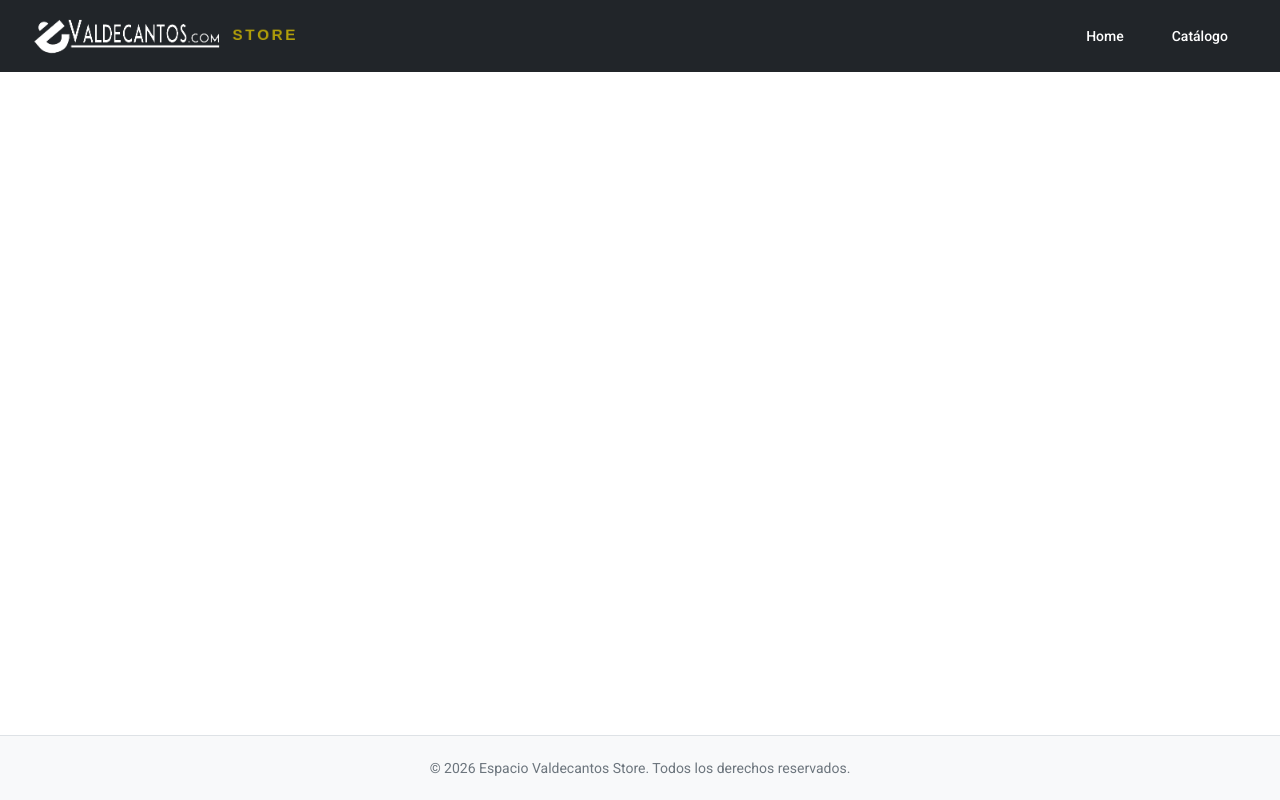
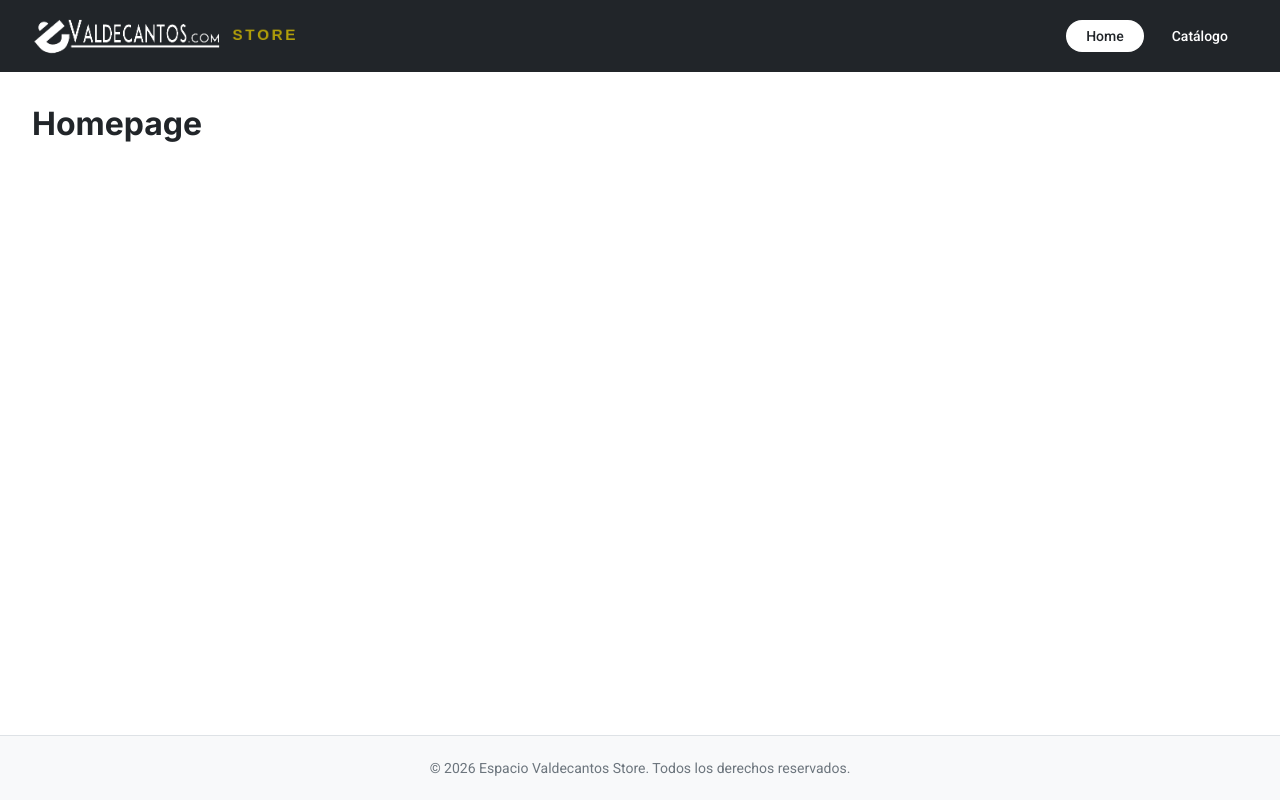
Before and after one commit to nasnavarro/mod3-feature-1, a React (Vite) app: page / in a window 1280 px wide. Built offline with nearby package versions, Linux system fonts and the light colour scheme.

Commit message:
Configuración del routing centralizándolo en router/index.jsx

```diff
--- a/src/App.jsx
+++ /dev/null
@@ -1,12 +0,0 @@
-import Layout from './components/Layout/Layout.jsx'
-
-function App() {
-
-  return (
-    <>
-      <Layout />
-    </>
-  )
-}
-
-export default App
--- a/src/components/Header/Header.jsx
+++ b/src/components/Header/Header.jsx
@@ -1,12 +1,12 @@
 import styles from './Header.module.css'
-// import { NavLink } from 'react-router-dom'
+import { NavLink } from 'react-router-dom'
 
 function Header() {
   return (
     <header className={styles.header}>
       <img src="/logo.png" alt="Espacio Valdecantos Store" className={styles.logo} />
       <nav className={styles.nav}>
-        {/* TODO: sustituir por NavLink en el paso 5 (routing)
+        {/* end: solo se activa con coincidencia exacta, no por prefijo */}
         <NavLink
           to="/"
           end
@@ -14,15 +14,13 @@ function Header() {
         >
           Home
         </NavLink>
+        {/* sin end: se activa si la URL empieza por /products (incluye /products/:id) */}
         <NavLink
           to="/products"
           className={({ isActive }) => `${styles.navLink} ${isActive ? styles.active : ''}`}
         >
           Catálogo
         </NavLink>
-        */}
-        <span className={styles.navLink}>Home</span>
-        <span className={styles.navLink}>Catálogo</span>
       </nav>
     </header>
   )
--- a/src/main.jsx
+++ b/src/main.jsx
@@ -1,10 +1,12 @@
 import { StrictMode } from 'react'
 import { createRoot } from 'react-dom/client'
+import { RouterProvider } from 'react-router-dom'
 import './styles/index.css'
-import App from './App.jsx'
+import { router } from './router/index.jsx'
+
 
 createRoot(document.getElementById('root')).render(
   <StrictMode>
-    <App />
+    <RouterProvider router={router} />
   </StrictMode>,
 )
--- /dev/null
+++ b/src/pages/HomePage/HomePage.jsx
@@ -0,0 +1,11 @@
+import styles from './HomePage.module.css';
+
+function HomePage() {
+    return (
+        <div className={styles.homePage}>
+            <h1>Homepage</h1>
+        </div>
+    );
+}
+
+export default HomePage;
--- /dev/null
+++ b/src/pages/HomePage/HomePage.module.css
@@ -0,0 +1,4 @@
+/* Estilos específicos para la página de inicio*/
+.homePage {
+  padding: 2rem;
+}
--- /dev/null
+++ b/src/pages/NotFoundPage/NotFoundPage.jsx
@@ -0,0 +1,11 @@
+import styles from './NotFoundPage.module.css'
+
+function NotFoundPage() {
+  return (
+    <div className={styles.notFoundPage}>
+      <h1>NotFoundPage</h1>
+    </div>
+  )
+}
+
+export default NotFoundPage
--- /dev/null
+++ b/src/pages/NotFoundPage/NotFoundPage.module.css
@@ -0,0 +1,3 @@
+.notFoundPage {
+  padding: 2rem;
+}
--- /dev/null
+++ b/src/pages/ProductDetailPage/ProductDetailPage.jsx
@@ -0,0 +1,11 @@
+import styles from './ProductDetailPage.module.css'
+
+function ProductDetailPage() {
+  return (
+    <div className={styles.productDetailPage}>
+      <h1>ProductDetailPage</h1>
+    </div>
+  )
+}
+
+export default ProductDetailPage
--- /dev/null
+++ b/src/pages/ProductDetailPage/ProductDetailPage.module.css
@@ -0,0 +1,3 @@
+.productDetailPage {
+  padding: 2rem;
+}
--- /dev/null
+++ b/src/pages/ProductsPage/ProductsPage.jsx
@@ -0,0 +1,11 @@
+import styles from './ProductsPage.module.css'
+
+function ProductsPage() {
+  return (
+    <div className={styles.productsPage}>
+      <h1>ProductsPage</h1>
+    </div>
+  )
+}
+
+export default ProductsPage
--- /dev/null
+++ b/src/pages/ProductsPage/ProductsPage.module.css
@@ -0,0 +1,3 @@
+.productsPage {
+  padding: 2rem;
+}
--- /dev/null
+++ b/src/router/index.jsx
@@ -0,0 +1,20 @@
+import {createBrowserRouter} from 'react-router-dom';
+import Layout from '../components/Layout/Layout';
+import HomePage from '../pages/HomePage/HomePage';
+import ProductsPage from '../pages/ProductsPage/ProductsPage';
+import ProductDetailPage from '../pages/ProductDetailPage/ProductDetailPage';
+import NotFoundPage from '../pages/NotFoundPage/NotFoundPage';
+
+export const router = createBrowserRouter([
+  {
+    path: '/',
+    element: <Layout />,
+    children: [
+      // En la página de entrada por defecto se sustituye el path por index:true.
+      { index: true, element: <HomePage /> },
+      { path: 'products', element: <ProductsPage /> },
+      { path: 'products/:id', element: <ProductDetailPage /> },
+      { path: '*', element: <NotFoundPage /> },
+    ],
+  },
+])
```
